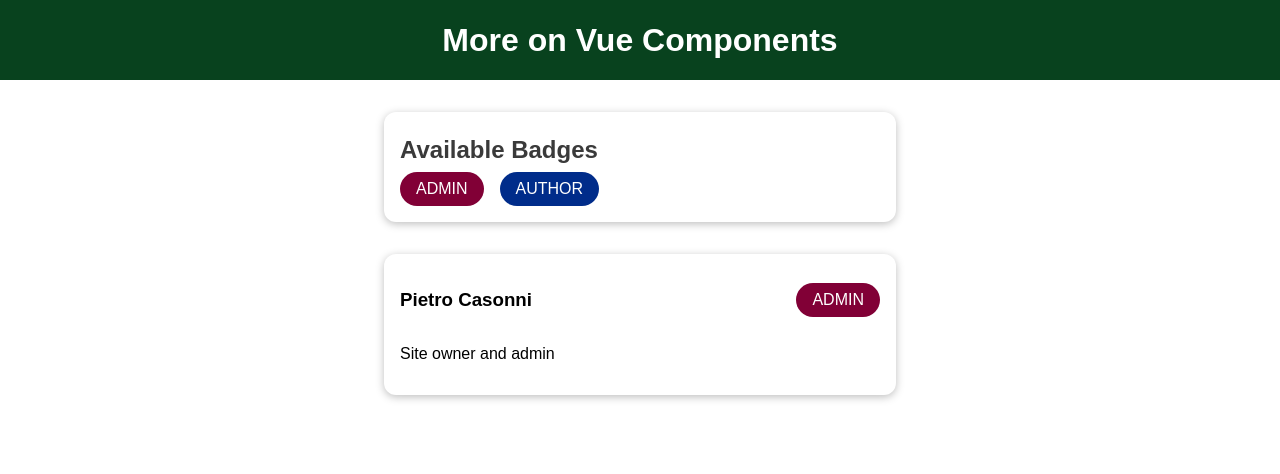
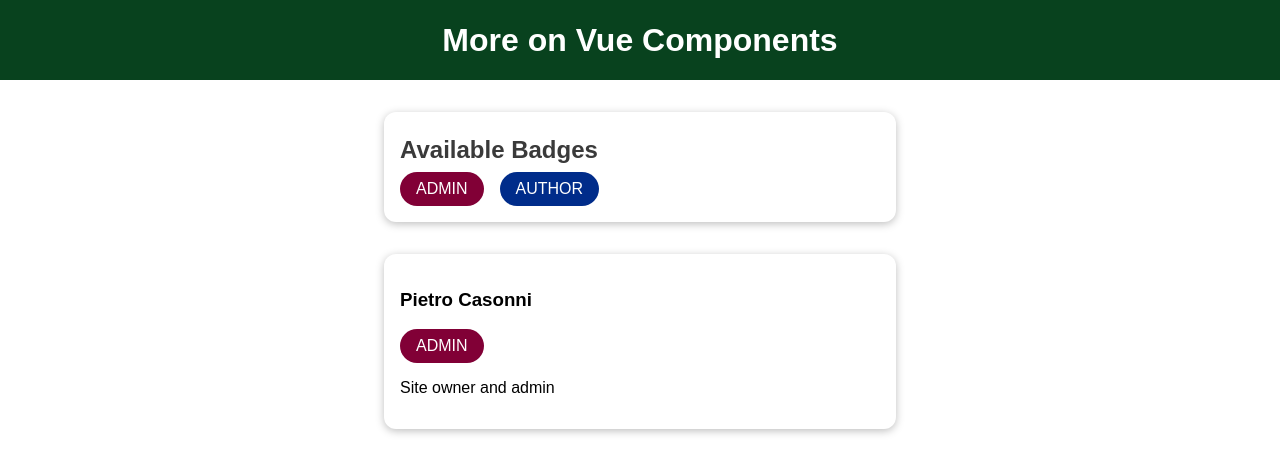
Before and after one commit to ivanurra/cmp-adv-01, a Vue app: page / in a window 1280 px wide. Shown: the top 474 px of the page. Built offline with nearby package versions, Linux system fonts and the light colour scheme.

Commit message:
scoped styles

```diff
--- a/src/components/BadgeList.vue
+++ b/src/components/BadgeList.vue
@@ -13,6 +13,13 @@
 </template>
 
 <style>
+section {
+  margin: 2rem auto;
+  max-width: 30rem;
+  border-radius: 12px;
+  box-shadow: 0 2px 8px rgba(0, 0, 0, 0.26);
+  padding: 1rem;
+}
 section h2 {
   margin: 0.5rem 0;
   color: #3a3a3a;
--- a/src/components/BaseBadge.vue
+++ b/src/components/BaseBadge.vue
@@ -16,7 +16,7 @@ export default {
 };
 </script>
 
-<style>
+<style scoped>
 .badge {
   display: inline-block;
   padding: 0.5rem 1rem;
--- a/src/components/TheHeader.vue
+++ b/src/components/TheHeader.vue
@@ -4,7 +4,7 @@
   </header>
 </template>
 
-<style>
+<style scoped>
   header {
     width: 100%;
     height: 5rem;
--- a/src/components/UserInfo.vue
+++ b/src/components/UserInfo.vue
@@ -14,16 +14,8 @@ export default {
 };
 </script>
 
-<style>
-section {
-  margin: 2rem auto;
-  max-width: 30rem;
-  border-radius: 12px;
-  box-shadow: 0 2px 8px rgba(0, 0, 0, 0.26);
-  padding: 1rem;
-}
-
-section div {
+<style scoped>
+section header {
   display: flex;
   justify-content: space-between;
   align-items: center;
```
